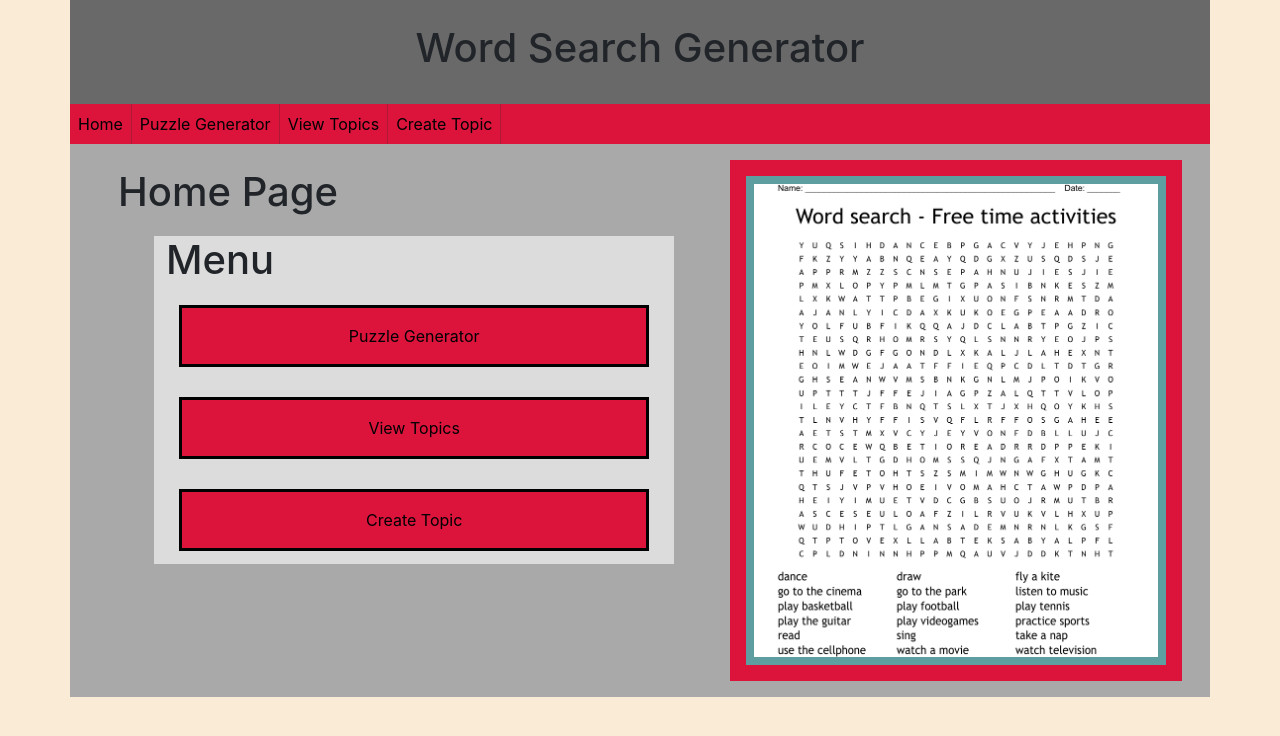
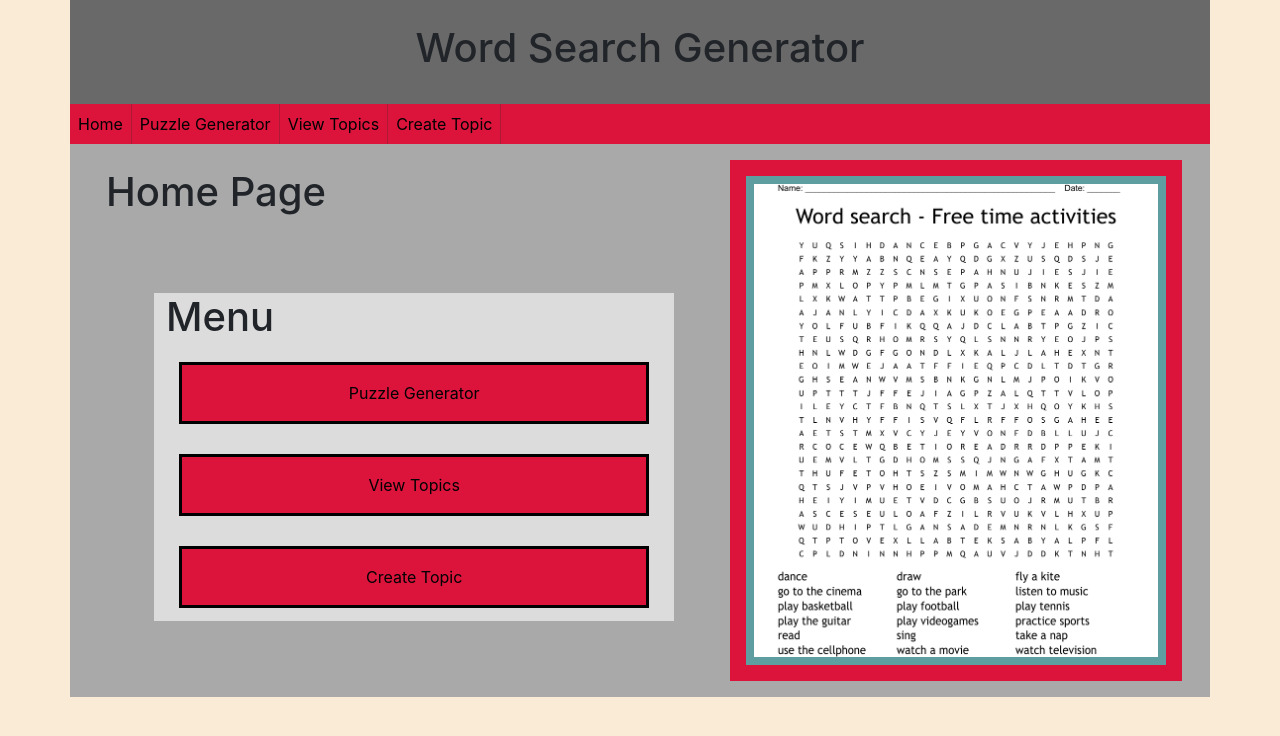
Before and after one commit to cporterbellarmine/SeniorCapstone2024, a React (Create React App) app in the folder working_version_capstone/: page / in a window 1280 px wide. Shown: the top 736 px of the page. Built offline with nearby package versions, Linux system fonts and the light colour scheme; the HTML template or start-up script is replaced by a standard one.

Commit message:
finished home page formatting. Moving on to puzzle generator page.

```diff
--- a/working_version_capstone/src/Pages/HomePage.js
+++ b/working_version_capstone/src/Pages/HomePage.js
@@ -8,22 +8,24 @@ import { StyledContainer, StyledMenuCol, PhotoCol, XsTitleRow, MdTitleRow } from
 function HomePage() {
     return(
         <StyledContainer>
-            <Row className='m-3 d-flex'>
-
+            <Row className='m-3'>
                 <XsTitleRow className='p-2 order-first'>
                     <h1>Home Page</h1>
                 </XsTitleRow>
-
-                <Col className='col-12 order-3 order-md-first col-md-7'>
+                <Col className='d-flex order-3 order-md-first col-md-7'>
+                    <Row className='flex-grow-1'>
                         <MdTitleRow className='p-2'>
                             <h1>Home Page</h1>
                         </MdTitleRow>
-                    <Row className='p-1'>
+                        <Col>
+                            <Row className='p-1 align-items-center'>
                                 <Col className='order-first col-1' />
-                        <StyledMenuCol className='order-2 col-10 d-flex justify-content-center'>
+                                <StyledMenuCol className='order-2 col-10'>
                                     <MenuContainer />
                                 </StyledMenuCol>
                                 <Col className='order-3 col-1' />
+                            </Row>
+                        </Col>
                     </Row>
                 </Col>
                 <Col className='col-12 order-2 col-md-5 d-flex'>
```
Lines whose indentation alone changed are shown as unchanged.
